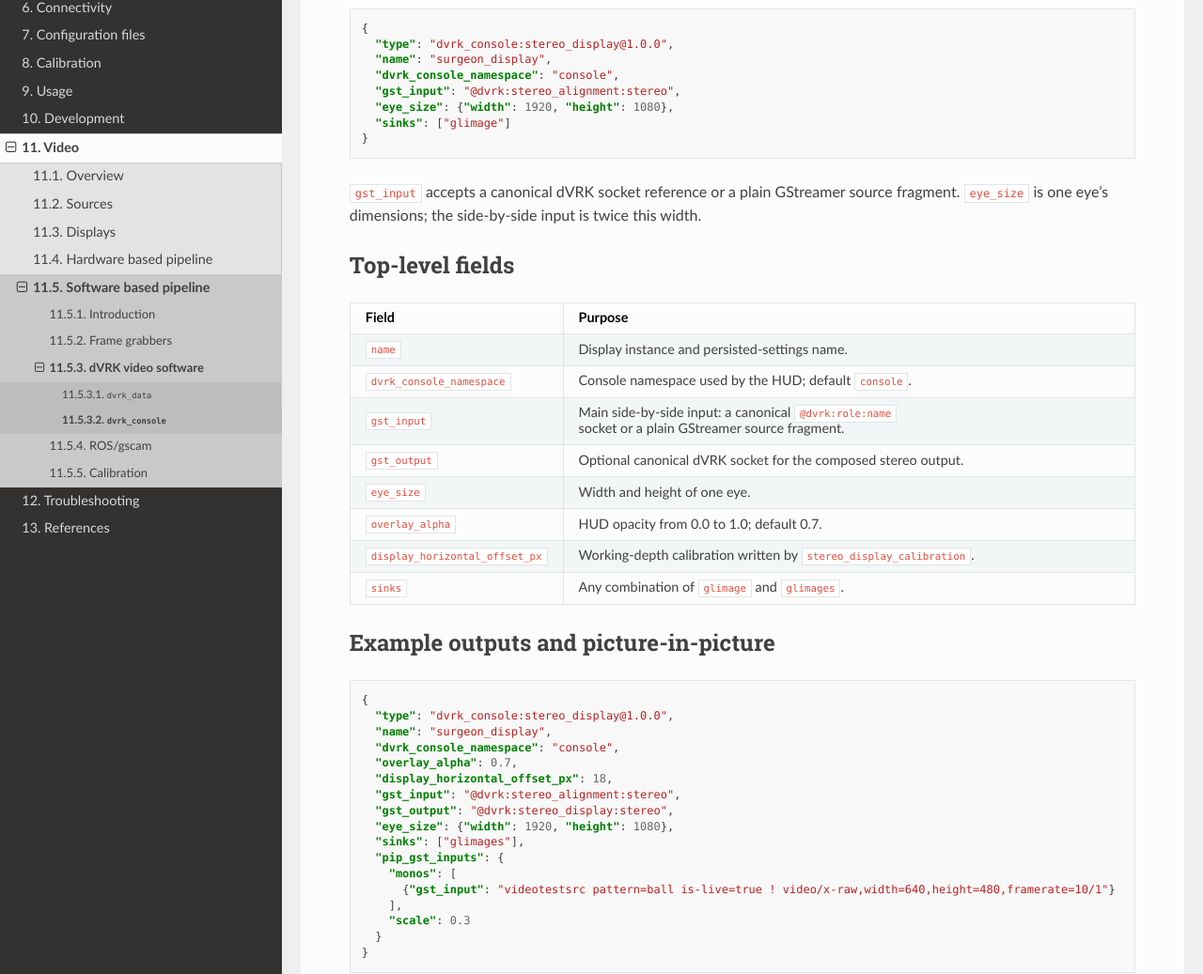
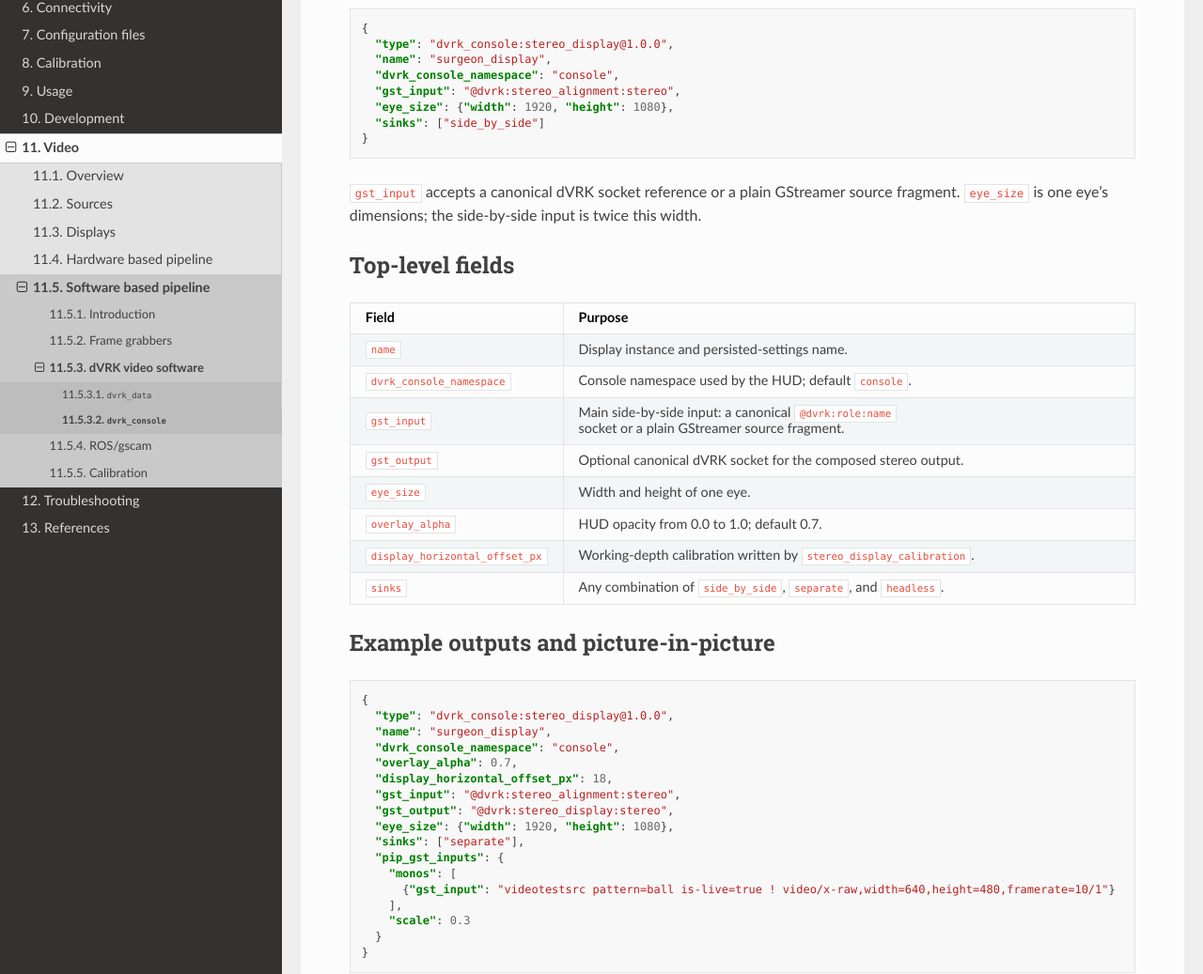
Before and after one commit to jhu-dvrk/dvrk-readthedocs, a Sphinx documentation site: the page built from docs/pages/video/software/dvrk/dvrk_console/stereo-display-configuration.rst, in a window 1280 px wide and 1400 px high. Shown: the part 248-1285 px from the top of the window at 94% size. Built offline with Sphinx 7.4.7 and the Read the Docs theme 3.1.0, drawn with Linux system fonts in a browser that asks for light colours; the version number could not be read and is left out.

Commit message:
docs: update stereo display sink options to side_by_side, separate, and headless

```diff
--- a/docs/pages/video/software/dvrk/dvrk_console/stereo-display-configuration.rst
+++ b/docs/pages/video/software/dvrk/dvrk_console/stereo-display-configuration.rst
@@ -14,7 +14,7 @@ The display consumes a side-by-side stereo stream produced by
      "dvrk_console_namespace": "console",
      "gst_input": "@dvrk:stereo_alignment:stereo",
      "eye_size": {"width": 1920, "height": 1080},
-     "sinks": ["glimage"]
+     "sinks": ["side_by_side"]
    }
 
 ``gst_input`` accepts a canonical dVRK socket reference or a plain GStreamer
@@ -44,7 +44,7 @@ Top-level fields
    * - ``display_horizontal_offset_px``
      - Working-depth calibration written by ``stereo_display_calibration``.
    * - ``sinks``
-     - Any combination of ``glimage`` and ``glimages``.
+     - Any combination of ``side_by_side``, ``separate``, and ``headless``.
 
 Example outputs and picture-in-picture
 **************************************
@@ -60,7 +60,7 @@ Example outputs and picture-in-picture
      "gst_input": "@dvrk:stereo_alignment:stereo",
      "gst_output": "@dvrk:stereo_display:stereo",
      "eye_size": {"width": 1920, "height": 1080},
-     "sinks": ["glimages"],
+     "sinks": ["separate"],
      "pip_gst_inputs": {
        "monos": [
          {"gst_input": "videotestsrc pattern=ball is-live=true ! video/x-raw,width=640,height=480,framerate=10/1"}
```
Also changed, not shown: docs/pages/video/software/dvrk/dvrk_console/stereo-display.rst (+4 -3 lines).
